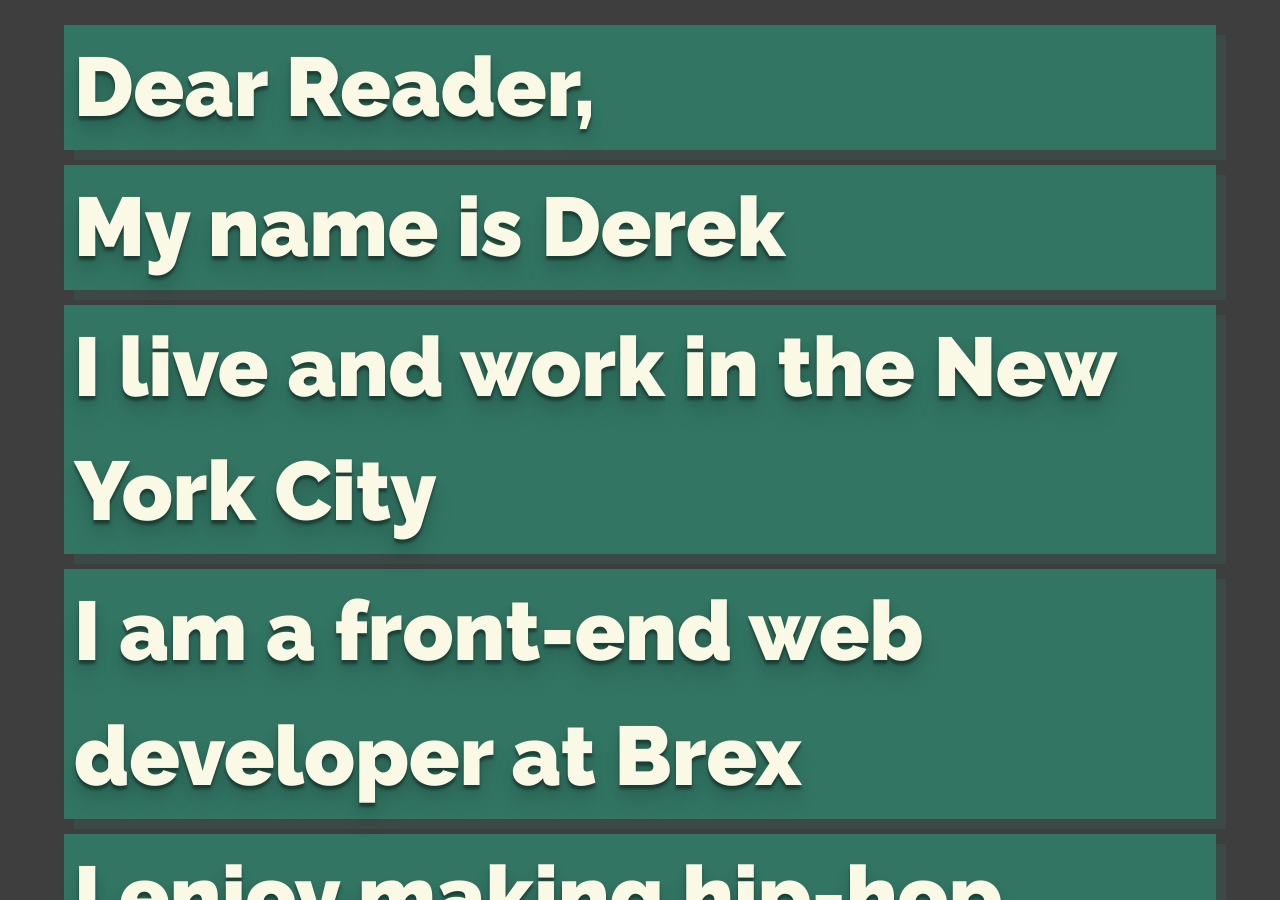
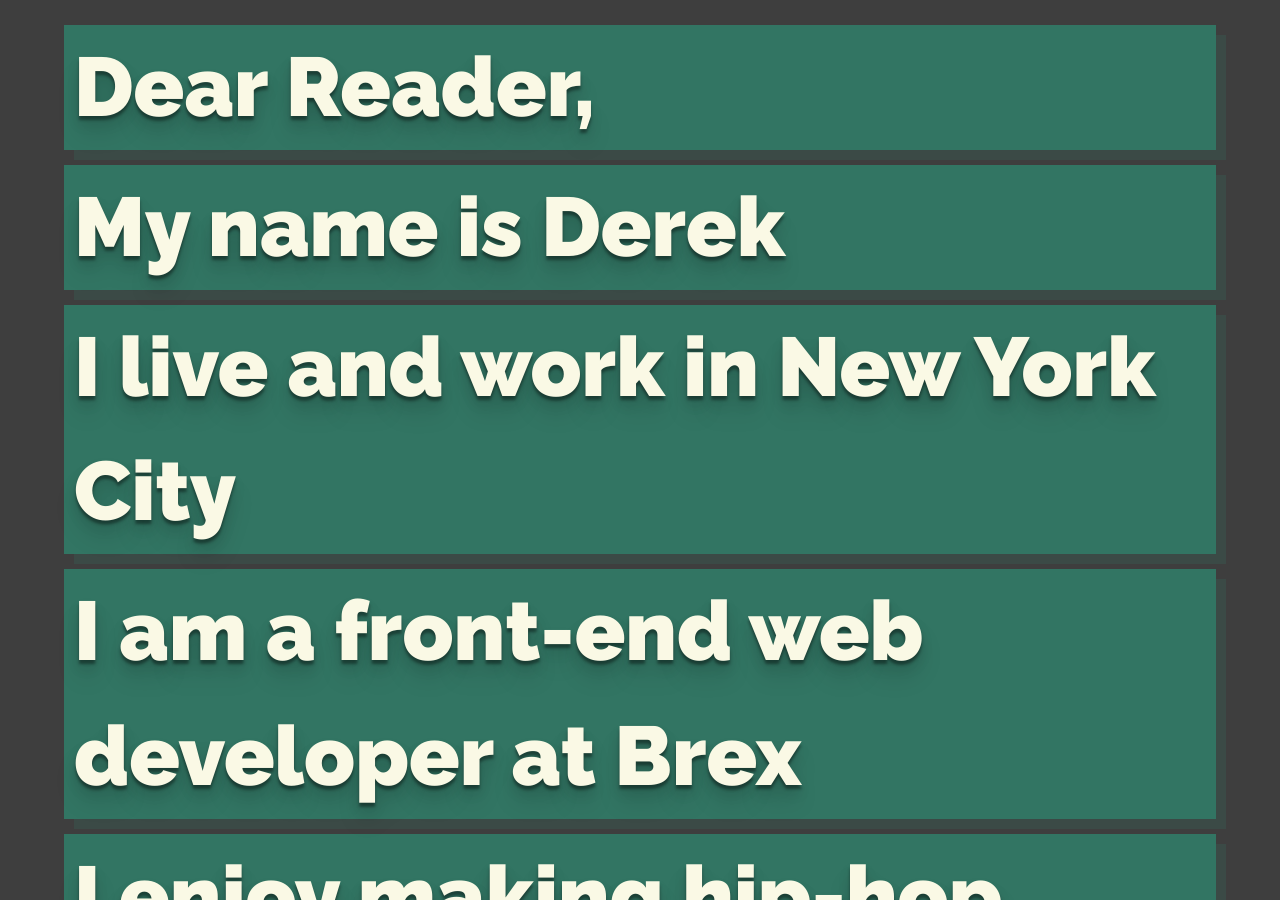
Before and after one commit to rundmt/rundmt.github.com, a Jekyll site: the page built from index.html, in a window 1280 px wide and 900 px high. Built offline with Jekyll 4.4.1, drawn with Linux system fonts in a browser that asks for light colours; nearby versions of some CDN libraries.

Commit message:
remove the

```diff
--- a/index.html
+++ b/index.html
@@ -6,7 +6,7 @@ layout: default
   <div class="personal-info">
     <h1>Dear Reader,</h1>
     <h1>My name is Derek</h1>
-    <h1>I live and work in the New York City</h1>
+    <h1>I live and work in New York City</h1>
     <h1>I am a front-end web developer at Brex</h1>
     <h1>I enjoy making hip-hop beats</h1>
     <h1>That's all I got for now =)</h1>
```
Also changed, not shown: 1 other file.
